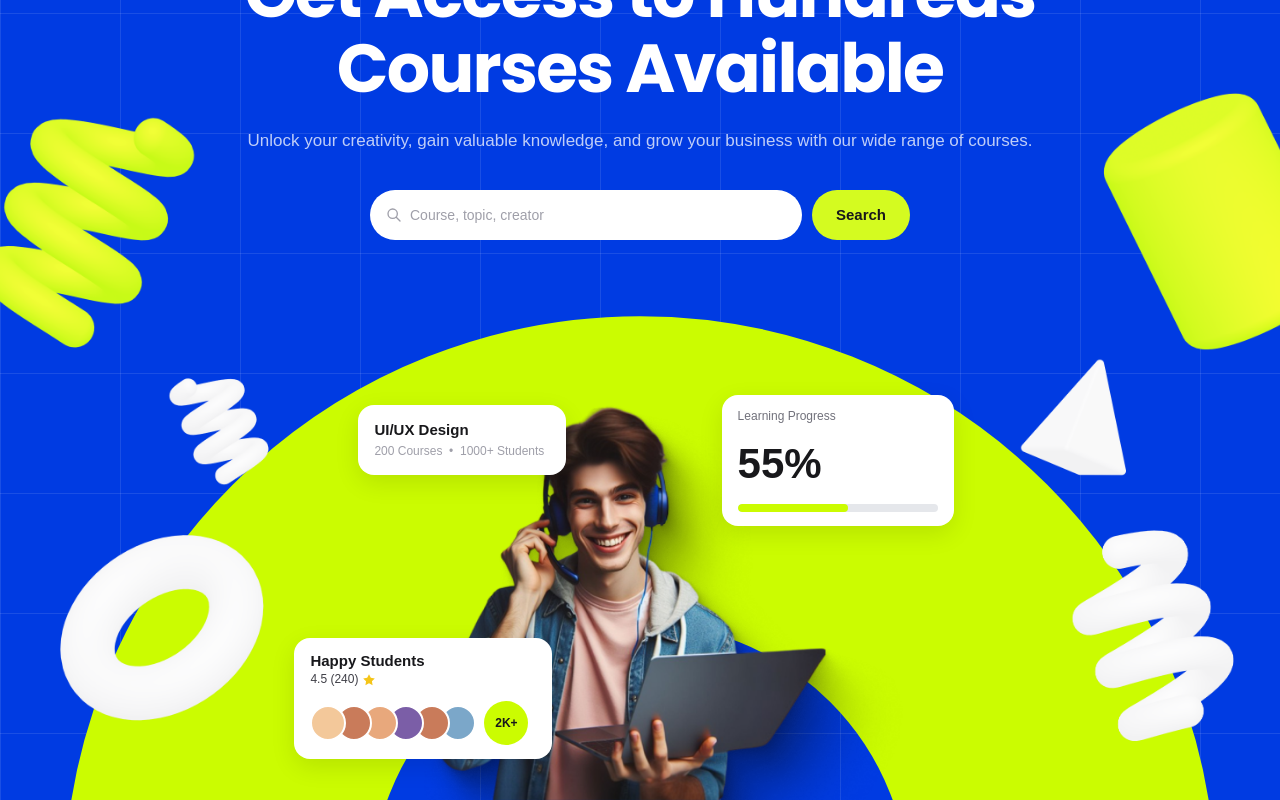
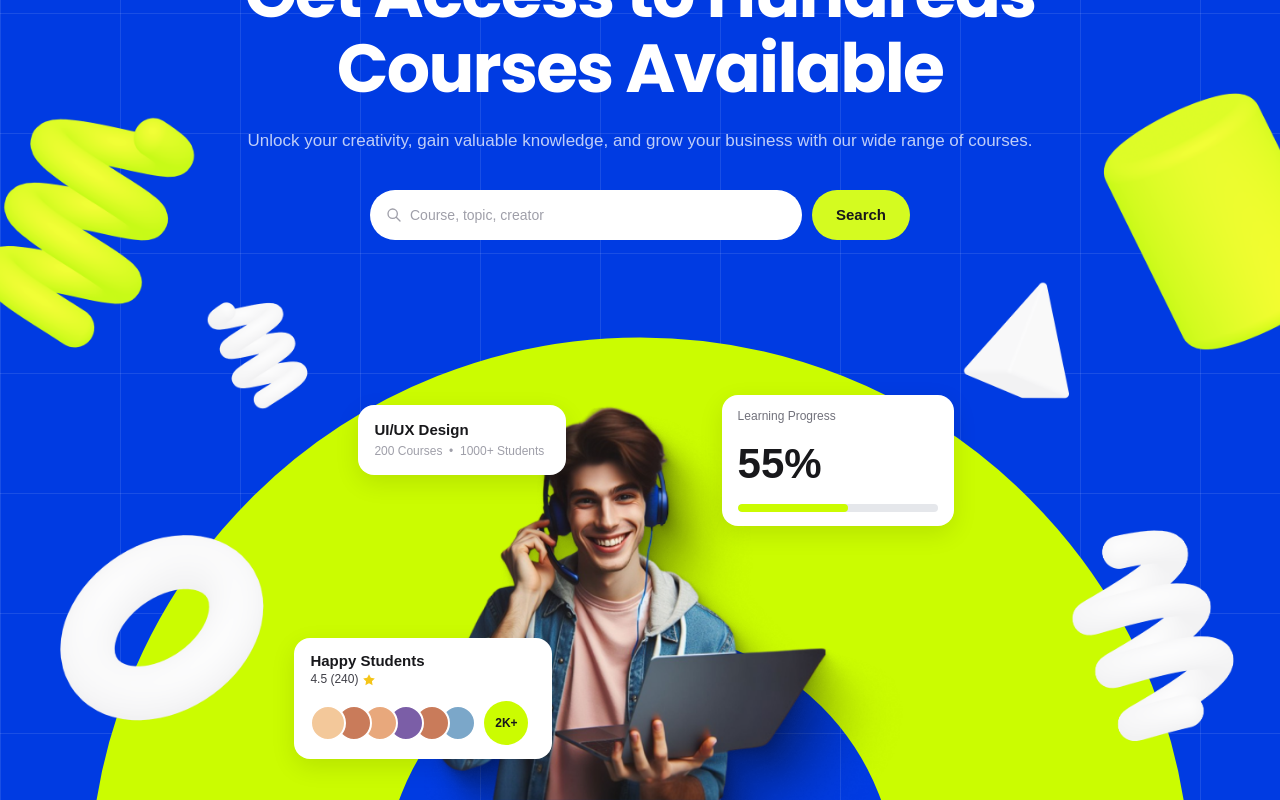
Before and after one commit to mdshaharulsiyam/byte_space, a Next.js app: page / in a window 1280 px wide. Shown: the part 204-1004 px from the top of the page. Built offline with nearby package versions, Linux system fonts and the light colour scheme; a web font is replaced by a local one.

Commit message:
hero section completed

```diff
--- a/componets/home/Hero.tsx
+++ b/componets/home/Hero.tsx
@@ -65,8 +65,8 @@ export default function Hero() {
         <div
           className="absolute pointer-events-none"
           style={{
-            top: "clamp(260px, 36vw, 460px)",
-            left: "clamp(12px, 11vw, 170px)",
+            top: "clamp(230px, 30vw, 390px)",
+            left: "clamp(20px, 14vw, 210px)",
             width: "clamp(70px, 12vw, 175px)",
           }}
         >
@@ -117,8 +117,8 @@ export default function Hero() {
         <div
           className="absolute pointer-events-none"
           style={{
-            top: "clamp(260px, 35vw, 450px)",
-            right: "clamp(16px, 9.5vw, 140px)",
+            top: "clamp(230px, 29vw, 380px)",
+            right: "clamp(24px, 14vw, 195px)",
             width: "clamp(75px, 12.5vw, 188px)",
           }}
         >
@@ -208,10 +208,10 @@ export default function Hero() {
             left: "50%",
             bottom: 0,
             transform: "translateX(-50%) translateY(58%)",
-            width: "clamp(560px, 90vw, 1240px)",
+            width: "clamp(530px, 86vw, 1180px)",
             aspectRatio: "1 / 1",
             borderRadius: "50%",
-            border: "clamp(80px, 24vw, 340px) solid #cbfc01",
+            border: "clamp(76px, 23vw, 325px) solid #cbfc01",
           }}
           aria-hidden="true"
         />
```
